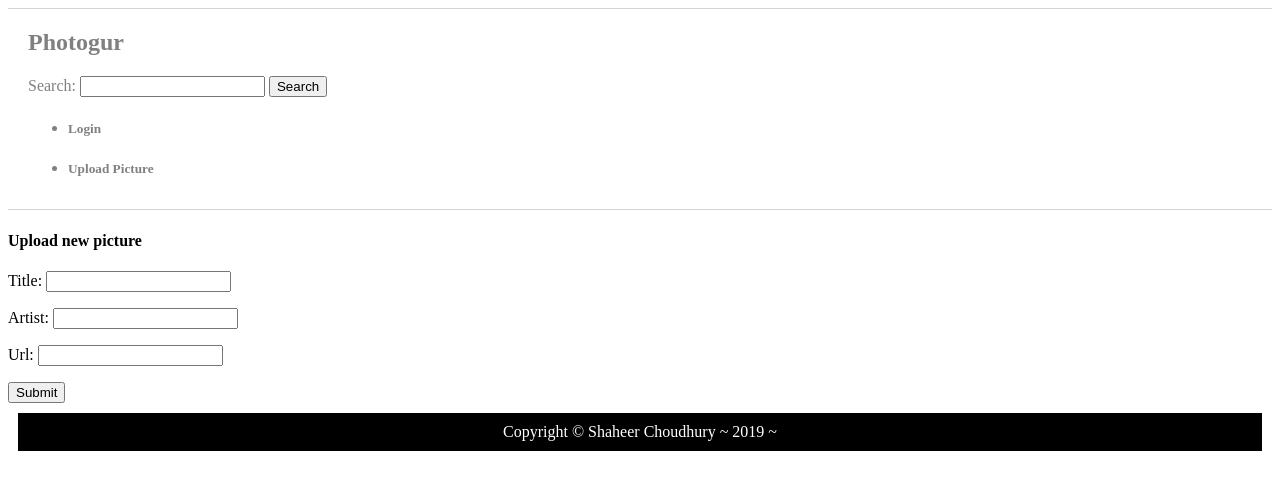
After one commit to ShaheerC/photogur_part1, a Django app: page /pictures/new in a window 1280 px wide. The commit adds this page. Shown: the top 490 px of the page. Run offline with Django 3.2, Linux system fonts and the light colour scheme.

Commit message:
added picture create form and completed authentication for Photogur

```diff
--- a/photogur/models.py
+++ b/photogur/models.py
@@ -1,14 +1,24 @@
 from django.db import models
 from django.contrib.auth.models import User
+from django.forms import ModelForm
+from datetime import datetime
+from django.core.validators import URLValidator
+from django.core.exceptions import ValidationError
 
 class Picture(models.Model):
     title = models.CharField(max_length=255)
     artist = models.CharField(max_length=255)
-    url = models.CharField(max_length=255)
-    picture = models.ForeignKey(User, on_delete=models.CASCADE, related_name='pictures')
+    url = models.CharField(max_length=255, validators=[URLValidator()])
+    user = models.ForeignKey(User, on_delete=models.CASCADE, related_name='pictures')
 
     def __str__(self):
-        return self.title
+        return (f"{self.title} by {self.artist}")
+
+class PictureForm(ModelForm):
+
+    class Meta:
+        model = Picture
+        fields = ['title', 'artist', 'url']
 
 class Comment(models.Model):
     name = models.CharField(max_length=255)
--- a/photogur/templates/base.html
+++ b/photogur/templates/base.html
@@ -19,11 +19,13 @@
                     <input type="search" id="picture-search" name="query" value="{{ query }}" />
                 </label>
                 <input type="submit" value="Search" />
-                {% if request.user.is_authenticated %}
-                    <h5><a href="/logout">Logout</h5></a>
-                {% else %}
-                    <h5><a href="/login">Login</h5></a>
-                {% endif %}
+                <ul>
+                    <li>{% if request.user.is_authenticated %}
+                            <h5><a href="/logout">Logout</h5></a>
+                        {% else %}
+                            <h5><a href="/login">Login</h5></a>
+                        {% endif %}</li>
+                    <li><h5><a href="/pictures/new">Upload Picture</h5></a></li>
             </form>
         </nav>
     </header>
--- a/photogur/templates/picture.html
+++ b/photogur/templates/picture.html
@@ -2,6 +2,7 @@
 {% block content %}
     <h2>{{ picture.title }}</h2>
     <h4>By {{ picture.artist }}</h4>
+    <h4>Uploaded By {{ picture.user.username }}</h4>
 
     <img src="{{ picture.url }}" alt="{{ picture.title }}" />
     <form action="{% url 'create_comment' %}" method="post">
--- /dev/null
+++ b/photogur/templates/pictureform.html
@@ -0,0 +1,15 @@
+{% extends "base.html" %}
+{% block content %}
+
+<h4>{{ message }}</h4>
+
+<form action="{{ action }}" method="post">
+    {% csrf_token %}
+
+    {{ form.as_p }}
+
+    <input type="submit" name="submit" value="Submit">
+
+</form>
+
+{% endblock %}
--- a/photogur/urls.py
+++ b/photogur/urls.py
@@ -27,4 +27,6 @@ urlpatterns = [
     path('login/', login_view, name='login'),
     path('logout/', logout_view, name='logout'),
     path('signup/', signup, name='signup'),
+    path('pictures/new', new_picture, name='new_picture'),
+    path('pictures/create', create_picture, name='create_picture'),
 ]
--- a/photogur/views.py
+++ b/photogur/views.py
@@ -68,3 +68,19 @@ def signup(request):
         form = UserCreationForm()
     html_response = render(request, 'signup.html', {'form': form})
     return HttpResponse(html_response)
+
+def new_picture(request):
+    form = PictureForm()
+    context = {"form": form, "message": 'Upload new picture', "action": "/pictures/create"}
+    return render(request, 'pictureform.html', context)
+
+def create_picture(request):
+    form = PictureForm(request.POST)
+    if form.is_valid():
+        picture = form.save(commit=False)
+        picture.user = request.user
+        picture.save()
+        return HttpResponseRedirect("/pictures")
+    else:
+        context = {"form": form}
+        return render(request, 'pictureform.html', context)
```
Also changed, not shown: db.sqlite3, photogur/migrations/0004_auto_20190806_1841.py (added).
